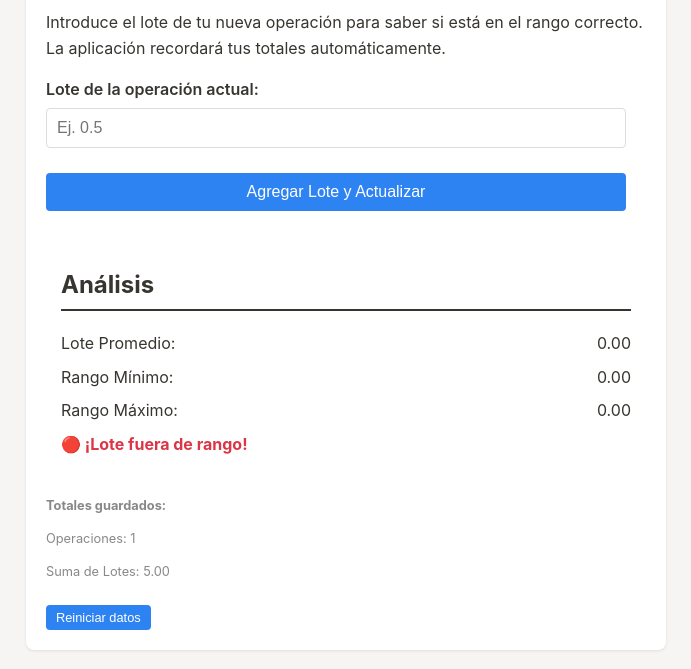
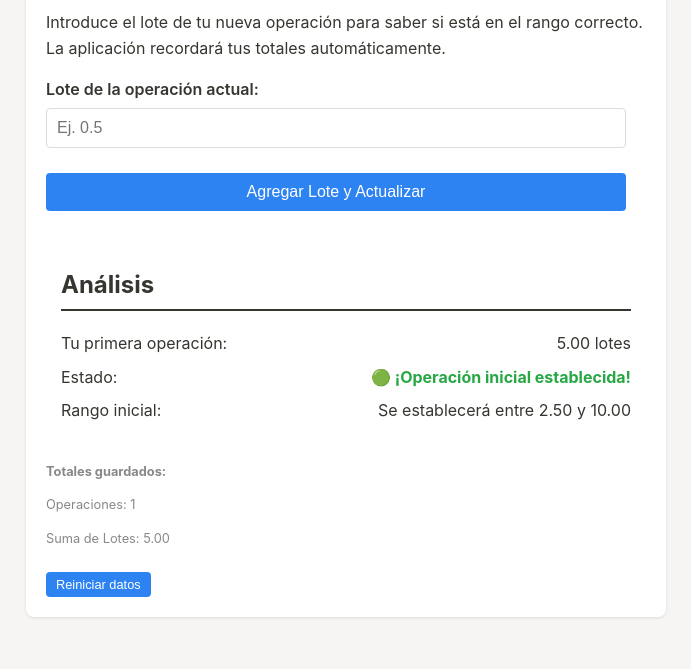
Before and after one commit to fuegoxxx/widget-noctorial-trading, a plain HTML site: page index.html in a window 1280 px wide. Both pictures are taken after typing "5" into the empty fields and a click on the button "Agregar Lote y Actualizar". Shown: the part 115-784 px from the top of the page, without its empty margins (294-985 px from the left). Drawn offline with Linux system fonts and the light colour scheme.

Commit message:
Update index.html

```diff
--- a/index.html
+++ b/index.html
@@ -3,7 +3,7 @@
 <head>
     <meta charset="UTF-8">
     <meta name="viewport" content="width=device-width, initial-scale=1.0">
-    <title>Analizador de Operaciones Noctorial</title>
+    <title>Analizador de Consistencia de Lotes</title>
     <style>
         body {
             font-family: -apple-system, BlinkMacSystemFont, "Segoe UI", Roboto, "Helvetica Neue", Arial, sans-serif;
@@ -136,7 +136,26 @@
 
         // Función para calcular y mostrar los resultados
         function updateResults(numOps, sumLots, currentLot) {
-            const avgLots = numOps > 0 ? sumLots / numOps : 0;
+            // Manejar el caso de la primera operación (numOps es 0)
+            if (numOps === 0) {
+                resultsDiv.innerHTML = `
+                    <h2>Análisis</h2>
+                    <div class="result-item">
+                        <span>Tu primera operación:</span>
+                        <span>${currentLot.toFixed(2)} lotes</span>
+                    </div>
+                    <div class="result-item">
+                        <span>Estado:</span>
+                        <span class="status ok">🟢 ¡Operación inicial establecida!</span>
+                    </div>
+                    <div class="result-item">
+                        <span>Rango inicial:</span>
+                        <span>Se establecerá entre ${ (currentLot / 2).toFixed(2) } y ${ (currentLot * 2).toFixed(2) }</span>
+                    </div>
+                `;
+            } else {
+                // Lógica para operaciones subsiguientes
+                const avgLots = sumLots / numOps;
                 const minAllowed = avgLots / 2;
                 const maxAllowed = avgLots * 2;
                 let statusClass = '';
@@ -168,6 +187,7 @@
                         <span class="status ${statusClass}">${statusText}</span>
                     </div>
                 `;
+            }
         }
 
         // Evento al hacer clic en "Agregar Lote y Actualizar"
```
Lines whose indentation alone changed are shown as unchanged.
